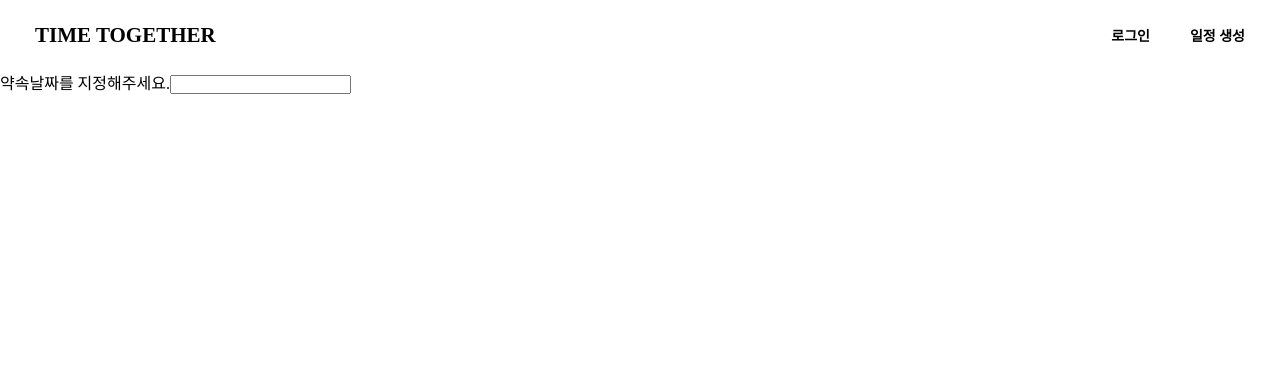
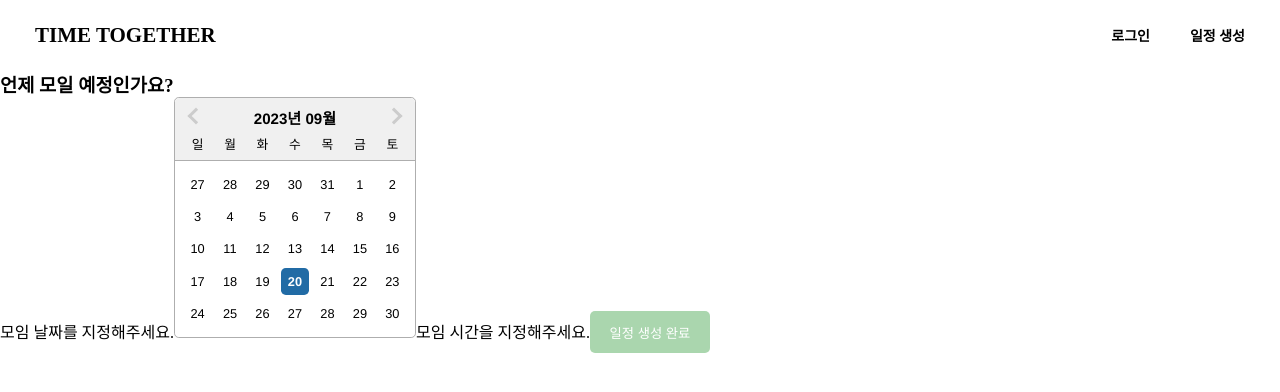
Before and after one commit to nahyyun/TimeTogether, a Next.js app: page /make-meeting in a window 1280 px wide. Both pictures are taken after typing "Sample", "5" into the empty fields and a click on the button "다음". Shown: the top 392 px of the page. Built offline with nearby package versions, Linux system fonts and the light colour scheme.

Commit message:
feat: 일정 생성을 위한 date picker 컴포넌트 작성

```diff
--- a/package.json
+++ b/package.json
@@ -20,7 +20,11 @@
     "eslint-config-next": "13.4.19",
     "next": "13.4.19",
     "react": "18.2.0",
+    "react-datepicker": "^4.18.0",
     "react-dom": "18.2.0",
     "typescript": "5.2.2"
+  },
+  "devDependencies": {
+    "@types/react-datepicker": "^4.15.1"
   }
 }
--- /dev/null
+++ b/src/components/CustomDatePicker/index.tsx
@@ -0,0 +1,30 @@
+import { useState } from "react";
+import DatePicker, { registerLocale } from "react-datepicker";
+import "react-datepicker/dist/react-datepicker.css";
+import ko from "date-fns/locale/ko";
+registerLocale("ko", ko);
+
+interface CustomDatePickerProps {
+  setDateValue: (date: Date) => void;
+}
+export default function CustomDatePicker({
+  setDateValue,
+}: CustomDatePickerProps) {
+  const [startDate, setStartDate] = useState(new Date());
+
+  const onChangeHandler = (date: Date) => {
+    setStartDate(date);
+    setDateValue(date);
+  };
+
+  return (
+    <DatePicker
+      selected={startDate}
+      onChange={onChangeHandler}
+      locale="ko"
+      inline
+      dateFormatCalendar="yyyy년 MM월"
+      dateFormat="yyyy년 MM월"
+    />
+  );
+}
--- /dev/null
+++ b/src/components/MeetingDateTimePicker/index.tsx
@@ -0,0 +1,23 @@
+import Button from "../Common/Button";
+import CustomDatePicker from "../CustomDatePicker";
+
+interface MeetingDateTimePickerProps {
+  setDateValue: (date: Date) => void;
+}
+
+export default function MeetingDateTimePicker({
+  setDateValue,
+}: MeetingDateTimePickerProps) {
+  return (
+    <>
+      <h3>언제 모일 예정인가요?</h3>
+
+      <span>모임 날짜를 지정해주세요.</span>
+      <CustomDatePicker setDateValue={setDateValue} />
+
+      <span>모임 시간을 지정해주세요.</span>
+
+      <Button type="submit">일정 생성 완료</Button>
+    </>
+  );
+}
--- a/src/components/MeetingInfoInput/index.tsx
+++ /dev/null
@@ -1,42 +0,0 @@
-import { MeetingFormRefType } from "@/types/Meeting";
-import { forwardRef } from "react";
-import Button from "../Common/Button";
-import Input from "../Common/Input";
-
-interface MeetingInfoInputProps {
-  navigateStep: (stepOffset: number) => void;
-}
-
-const MeetingInfoInput = forwardRef<MeetingFormRefType, MeetingInfoInputProps>(
-  function MeetingInfoInput({ navigateStep }: MeetingInfoInputProps, ref) {
-    return (
-      <>
-        <h3>어떤 약속인가요?</h3>
-        <Input
-          id="title"
-          label="약속명을 입력해주세요."
-          type="text"
-          placeholder="해커톤 뒷풀이"
-          required
-          ref={ref}
-        />
-
-        <h3>몇명이서 모이나요?</h3>
-        <Input
-          id="memberCnt"
-          label="모임 인원 수를 입력해주세요."
-          type="number"
-          placeholder="5"
-          required
-          min={1}
-          max={40}
-          ref={ref}
-        />
-
-        <Button onClick={() => navigateStep(1)}>다음</Button>
-      </>
-    );
-  }
-);
-
-export default MeetingInfoInput;
--- /dev/null
+++ b/src/components/MeetingInfoInputs/index.tsx
@@ -0,0 +1,43 @@
+import { MeetingFormRefType } from "@/types/Meeting";
+import { forwardRef } from "react";
+import Button from "../Common/Button";
+import Input from "../Common/Input";
+
+interface MeetingInfoInputsProps {
+  navigateStep: (stepOffset: number) => void;
+}
+
+const MeetingInfoInputs = forwardRef<
+  MeetingFormRefType,
+  MeetingInfoInputsProps
+>(function MeetingInfoInputs({ navigateStep }: MeetingInfoInputsProps, ref) {
+  return (
+    <>
+      <h3>어떤 약속인가요?</h3>
+      <Input
+        id="title"
+        label="약속명을 입력해주세요."
+        type="text"
+        placeholder="해커톤 뒷풀이"
+        required
+        ref={ref}
+      />
+
+      <h3>몇명이서 모이나요?</h3>
+      <Input
+        id="memberCnt"
+        label="모임 인원 수를 입력해주세요."
+        type="number"
+        placeholder="5"
+        required
+        min={1}
+        max={40}
+        ref={ref}
+      />
+
+      <Button onClick={() => navigateStep(1)}>다음</Button>
+    </>
+  );
+});
+
+export default MeetingInfoInputs;
--- a/src/pages/make-meeting/index.tsx
+++ b/src/pages/make-meeting/index.tsx
@@ -1,7 +1,7 @@
 import { FormEvent, useRef, useState } from "react";
-import MeetingInfoInput from "@/components/MeetingInfoInput";
+import MeetingInfoInputs from "@/components/MeetingInfoInputs";
 import { MeetingFormRefType } from "@/types/Meeting";
-import Input from "@/components/Common/Input";
+import MeetingDateTimePicker from "@/components/MeetingDateTimePicker";
 
 export default function MakeMeetingPage() {
   const [step, setStep] = useState(1);
@@ -10,15 +10,19 @@ export default function MakeMeetingPage() {
   const meetingInputRefs = useRef<MeetingFormRefType>({
     title: null,
     memberCnt: null,
-    date: null,
+    time: null,
   });
+
+  const setDateValue = (date: Date) => {
+    setMeetingInputForm((prev) => ({ ...prev, date }));
+  };
 
   const handleSubmit = (e: FormEvent) => {
     e.preventDefault();
 
     const totalFormValue = {
       ...meetingInputForm,
-      date: meetingInputRefs.current.date?.value,
+      time: meetingInputRefs.current.time?.value,
     };
   };
 
@@ -40,22 +44,14 @@ export default function MakeMeetingPage() {
     switch (step) {
       case 1:
         return (
-          <MeetingInfoInput
+          <MeetingInfoInputs
             ref={meetingInputRefs}
             navigateStep={navigateStep}
           />
         );
 
       case 2:
-        return (
-          <Input
-            id="date"
-            label="약속날짜를 지정해주세요."
-            type="text"
-            required
-            ref={meetingInputRefs}
-          ></Input>
-        );
+        return <MeetingDateTimePicker setDateValue={setDateValue} />;
     }
   }
 
--- a/src/types/Meeting.ts
+++ b/src/types/Meeting.ts
@@ -12,7 +12,7 @@ export interface Meeting {
 export interface MeetingFormFields {
   title: string;
   memberCnt?: number;
-  date: string;
+  time: string;
 }
 
 export type MeetingFormRefType = {
```
Also changed, not shown: 1 other file (tests, documents, lock files or other folders).
